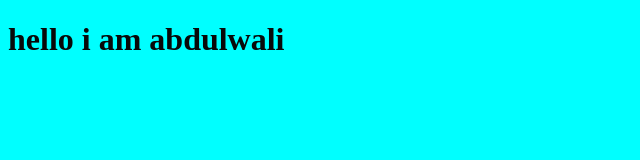
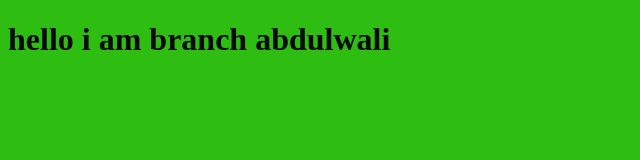
Before and after one commit to AbdulwaliTest/myproject-, a plain HTML site: page index.html in a window 1280 px wide. Shown: the whole page, without its empty margins (0-640 px from the left). Drawn offline with Linux system fonts and the light colour scheme.

Commit message:
change 2 file

```diff
--- a/index.html
+++ b/index.html
@@ -7,7 +7,7 @@
     <link rel="stylesheet" href="style.css">
 </head>
 <body>
-    <h1>hello i am abdulwali</h1>
+    <h1>hello i am branch abdulwali</h1>
 
     <script src="app.js"></script>
 </body>
--- a/style.css
+++ b/style.css
@@ -1,5 +1,5 @@
 body{
-   background-color: aqua;
+   background-color: rgb(46, 190, 17);
 }
 h1{
     color: rgb(8, 9, 9);
```
